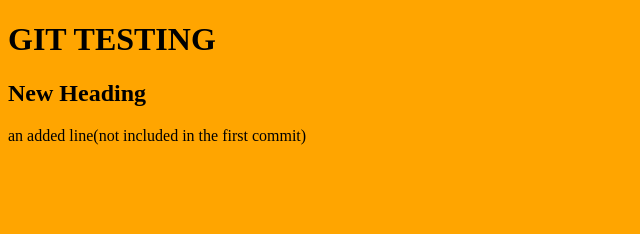
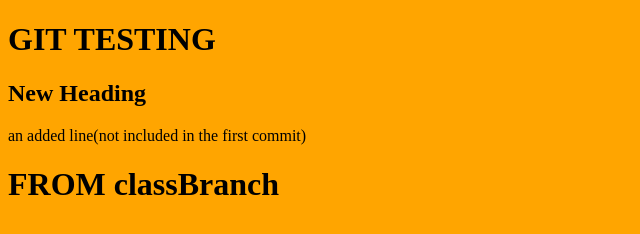
Before and after one commit to redhack4luck/gitFolder, a plain HTML site: page index.html in a window 1280 px wide. Shown: the whole page, without its empty margins (0-640 px from the left). Drawn offline with Linux system fonts and the light colour scheme.

Commit message:
classBranch Commit

```diff
--- a/index.html
+++ b/index.html
@@ -10,5 +10,6 @@
     <h1>GIT TESTING</h1>
     <h2>New Heading</h2>
     <p>an added line(not included in the first commit)</p>
+    <h1>FROM classBranch</h1>
 </body>
 </html>
```
